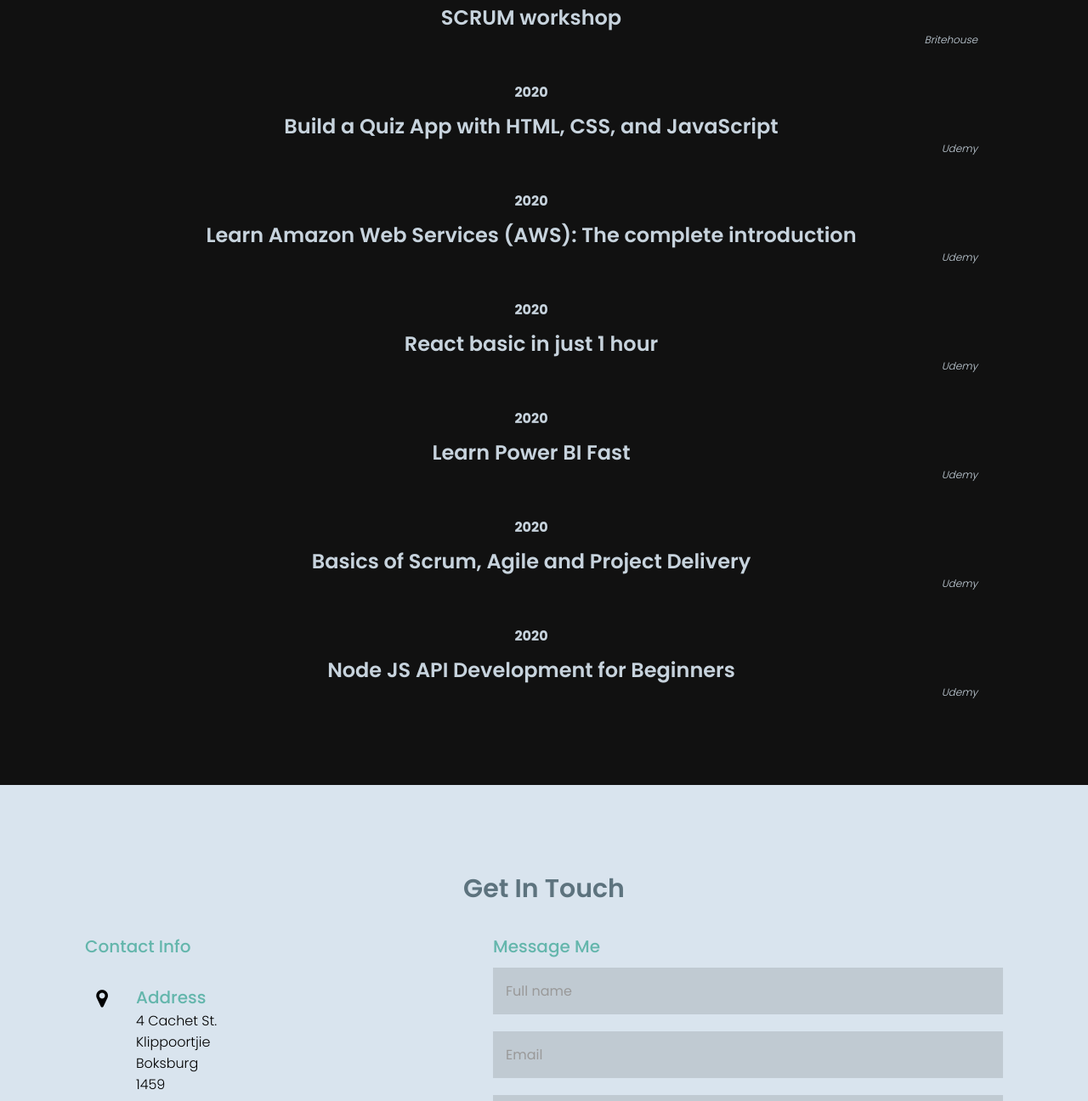
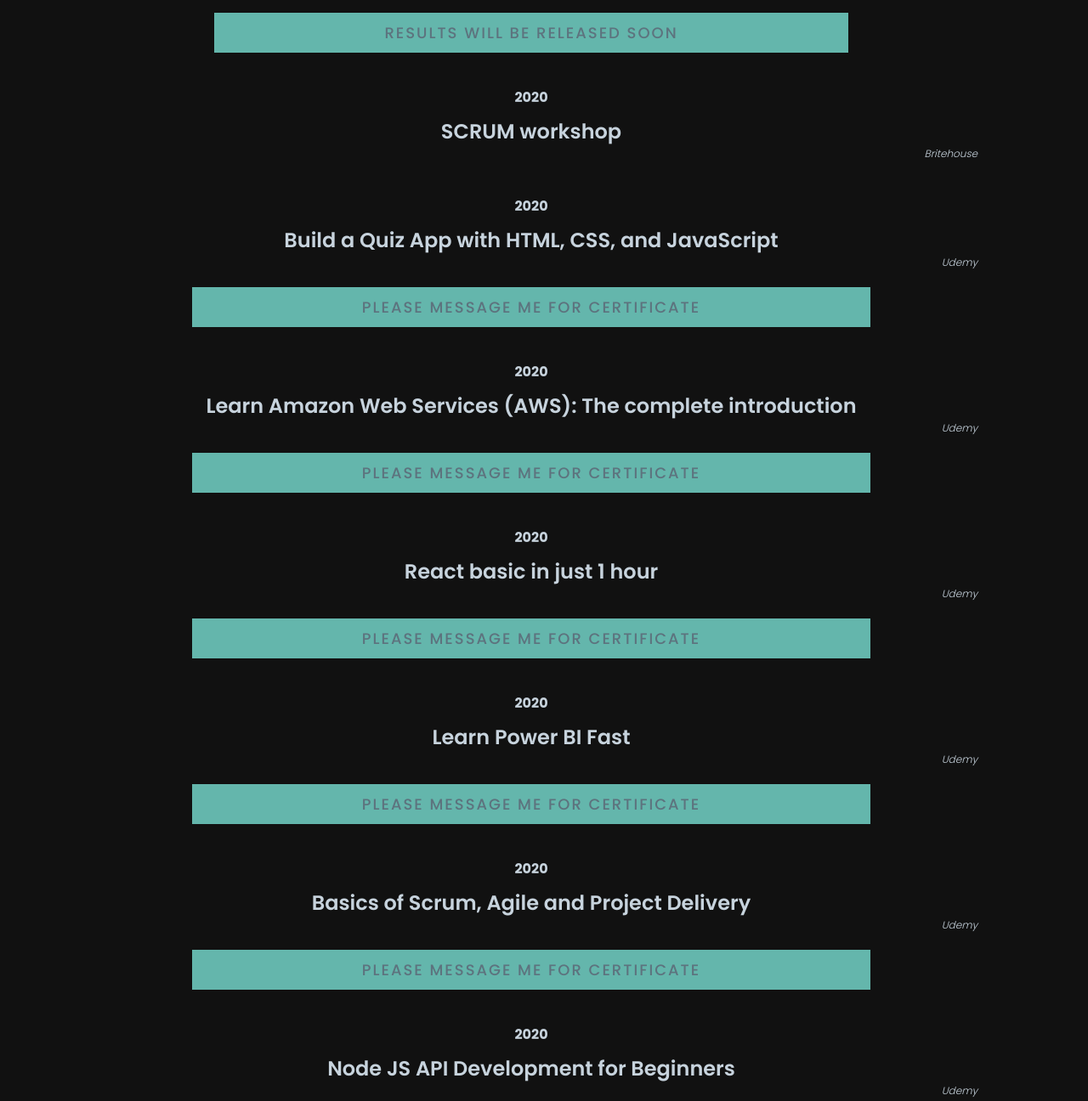
Before and after one commit to KekgethilweMoloi/Kekgethilwe-Moloi-CV, a plain HTML site: page Index.html in a window 1280 px wide. Shown: the part 3990-5286 px from the top of the page at 85% size. Drawn offline with Linux system fonts and the light colour scheme.

Commit message:
education buttons

```diff
--- a/Index.html
+++ b/Index.html
@@ -138,12 +138,14 @@
           <h3>2015</h3>
           <h2>National senior certificate</h2>
           <p>Boksburg High School</p>
+          <button><a href="#NCS">NCS</a></button>
         </div>
 
         <div class="educationBx">
           <h3>2017 - present</h3>
           <h2>BSc Information Technology</h2>
           <p>NWU Vaal</p>
+          <button><a href="#NCS">Results will be released soon</a></button>
         </div>
 
         <div class="educationBx">
@@ -156,36 +158,42 @@
           <h3>2020</h3>
           <h2>Build a Quiz App with HTML, CSS, and JavaScript</h2>
           <p>Udemy</p>
+          <button><a href="#contact">Please message me for certificate</a></button>
         </div>
 
         <div class="educationBx">
           <h3>2020</h3>
           <h2>Learn Amazon Web Services (AWS): The complete introduction</h2>
           <p>Udemy</p>
+          <button><a href="#contact">Please message me for certificate</a></button>
         </div>
 
         <div class="educationBx">
           <h3>2020</h3>
           <h2>React basic in just 1 hour</h2>
           <p>Udemy</p>
+          <button><a href="#contact">Please message me for certificate</a></button>
         </div>
 
         <div class="educationBx">
           <h3>2020</h3>
           <h2>Learn Power BI Fast</h2>
           <p>Udemy</p>
+          <button><a href="#contact">Please message me for certificate</a></button>
         </div>
 
         <div class="educationBx">
           <h3>2020</h3>
           <h2>Basics of Scrum, Agile and Project Delivery</h2>
           <p>Udemy</p>
+          <button><a href="#contact">Please message me for certificate</a></button>
         </div>
 
         <div class="educationBx">
           <h3>2020</h3>
           <h2>Node JS API Development for Beginners</h2>
           <p>Udemy</p>
+          <button><a href="#contact">Please message me for certificate</a></button>
         </div>
 
       </div>
--- a/Style.css
+++ b/Style.css
@@ -48,6 +48,10 @@ section {
   letter-spacing: 2px;
   font-weight: 500;
   color: #5d737e;
+}
+
+.btn:hover {
+  color: azure;
 }
 
 /* header*/
@@ -282,7 +286,32 @@ img {
   text-align: end;
 
 }
+.education .content .educationBx button
+{
+  position: relative;
+  background: #64b6ac;
+  display: inline-block;
+  margin-top: 20px;
+  padding: 10px 200px;
+  font-size: 18px;
+  text-decoration: none;
+  text-transform: uppercase;
+  letter-spacing: 2px;
+  font-weight: 500;
+  color: #5d737e;
+  border: none;
 
+}
+
+.education .content .educationBx button a{
+  text-decoration: none;
+  color: #5d737e;
+}
+
+.education .content .educationBx button a:hover
+{
+  color: azure;
+}
 /*contact*/
 .contact
 {
```
